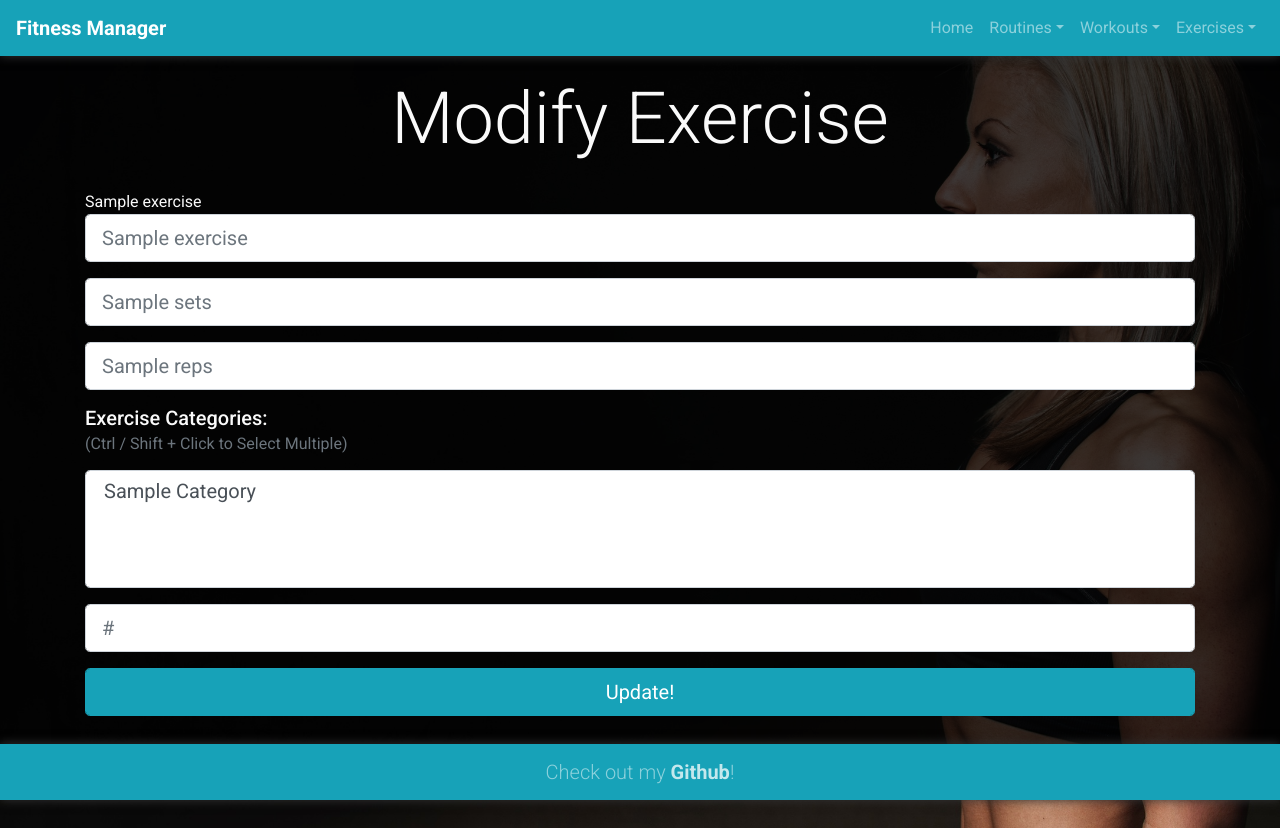
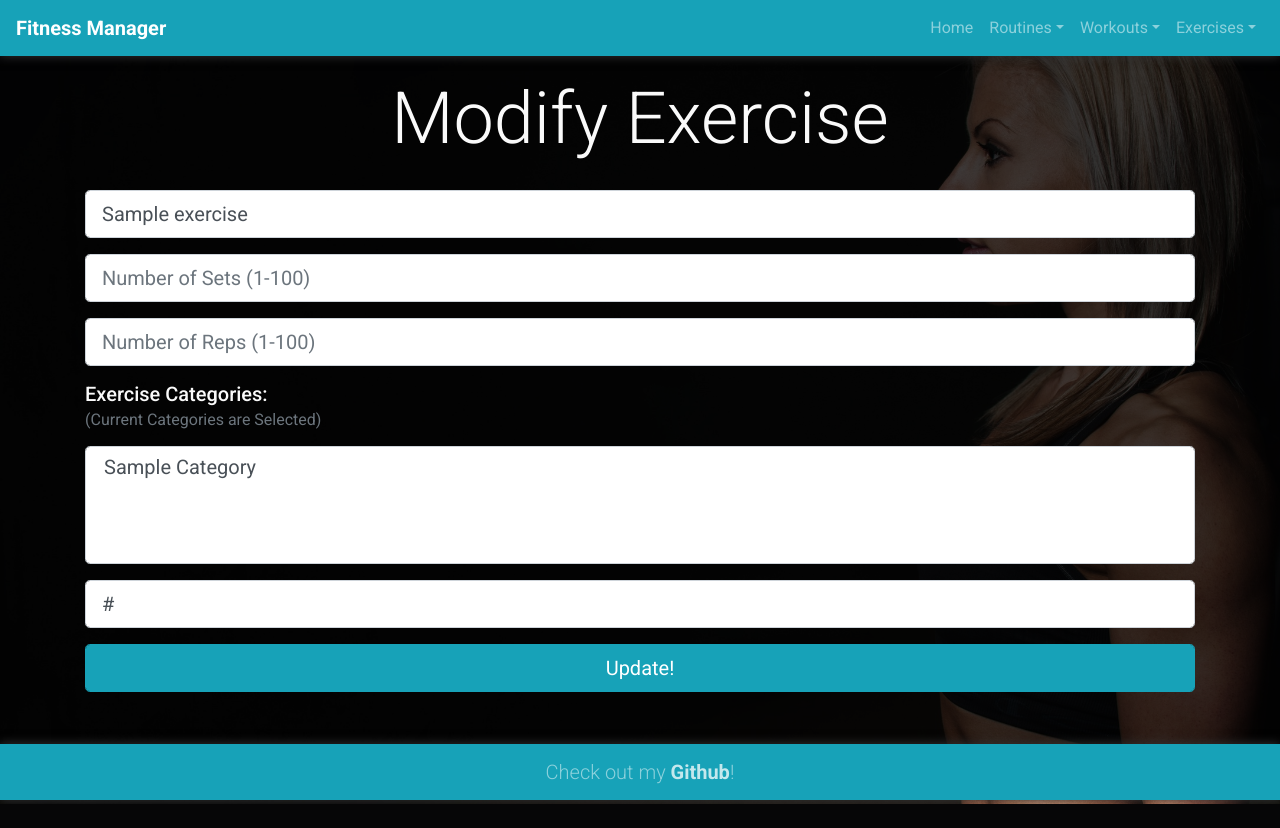
Before and after one commit to ckz8780/ci-dcd-milestone-fitness-manager, a Flask app: template templates/edit_exercise.html in a window 1280 px wide. After the commit the page ends 804 px from the top, so only its background shows below. Run offline with Flask 2, Linux system fonts and the light colour scheme; the template is opened without the code that fills it: most values are stand-ins (such as "Sample title", 1, 10 or a date in 2020); some libraries are stand-ins or nearby versions.

Commit message:
fixed edit exercise placeholders

```diff
--- a/templates/edit_exercise.html
+++ b/templates/edit_exercise.html
@@ -6,21 +6,20 @@
         <h1 class="display-3">Modify Exercise</h1>
     </div>
 </div>
-{{ exercise }}
 <div class="row form-add-row">
     <div class="col">
         <form method="post" action="{{ url_for('update_exercise', exercise_id=exercise._id) }}">
             <div class="form-group">
-                <input class="form-control form-control-lg" type="text" name="exercise_name" placeholder="{{ exercise.exercise_name }}" required>
+                <input class="form-control form-control-lg" type="text" name="exercise_name" placeholder="Exercise Name" value="{{ exercise.exercise_name }}" required>
             </div>
             <div class="form-group">
-                <input class="form-control form-control-lg" type="number" name="exercise_sets" min="1" max="100" placeholder="{{ exercise.sets }}" required>
+                <input class="form-control form-control-lg" type="number" name="exercise_sets" min="1" max="100" placeholder="Number of Sets (1-100)" value="{{ exercise.sets }}" required>
             </div>
             <div class="form-group">
-                <input class="form-control form-control-lg" type="number" name="exercise_reps" min="1" max="100" placeholder="{{ exercise.reps }}" required>
+                <input class="form-control form-control-lg" type="number" name="exercise_reps" min="1" max="100" placeholder="Number of Reps (1-100)" value="{{ exercise.reps }}" required>
             </div>
             <div class="form-group">
-                <label for="exercise_categories"><p class="h5">Exercise Categories:<br><small class="text-muted">(Ctrl / Shift + Click to Select Multiple)</small></p></label>
+                <label for="exercise_categories"><p class="h5">Exercise Categories:<br><small class="text-muted">(Current Categories are Selected)</small></p></label>
                 <select multiple class="form-control form-control-lg" type="text" id="exercise_categories" name="exercise_categories" required>
                     {% for category in categories %}
                         {% if category.category_name in exercise.categories %}
@@ -32,7 +31,7 @@
                 </select>
             </div>
             <div class="form-group">
-                <input class="form-control form-control-lg" type="text" name="exercise_url" placeholder="{{ exercise.exercise_url }}">
+                <input class="form-control form-control-lg" type="text" name="exercise_url" placeholder="Video URL (Optional)" value="{{ exercise.exercise_url }}">
             </div>
             <button class="btn btn-info btn-lg form-control form-control-lg">Update!</button>
         </form>
```
